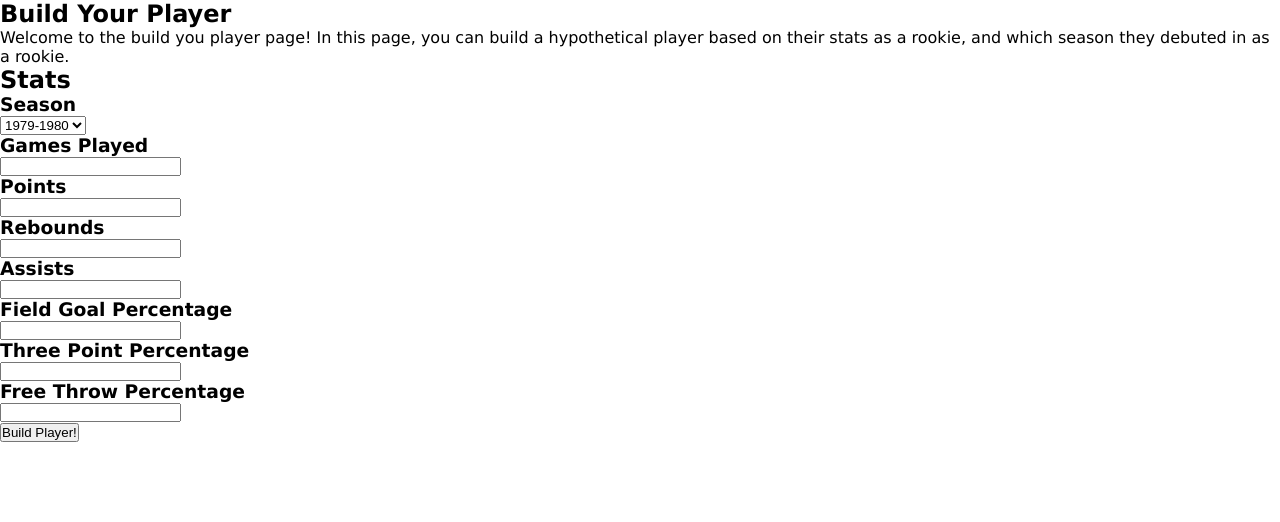
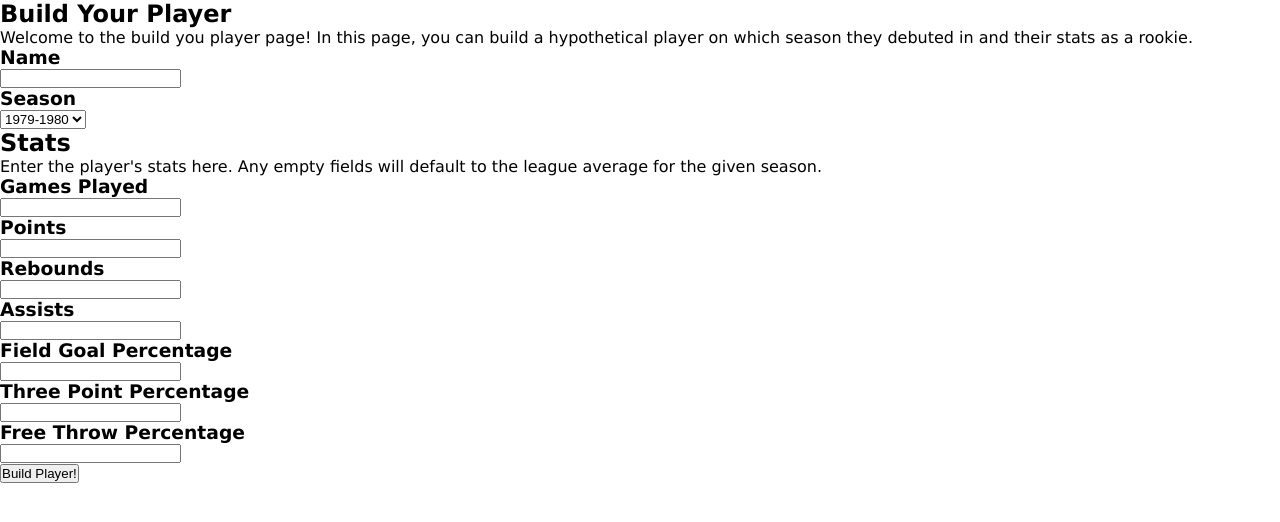
Before and after one commit to murphylee10/hoop-stats, a Flask app: page /hypo-player in a window 1280 px wide; the page is wider, and only the part inside the window is pictured. Shown: the part 50-572 px from the top of that part. Run offline with Flask 3, Linux system fonts and the light colour scheme.

Commit message:
fixed division by 0 in duel page

```diff
--- a/app.py
+++ b/app.py
@@ -142,10 +142,13 @@ def register():
 def query():
     return render_template("query.html")
 
+def divide(a, b):
+    if (b == 0):
+        return 0
+    return a/b
 
 @app.route('/duel-result', methods=["POST"])
 def duel_result():
-    debug = open("debug.txt", "w")
     #input from html form
     data = json.loads(request.data)
     #sqlite3
@@ -228,22 +231,17 @@ def duel_result():
             start = 1
         for i in range(start, col_cnt):
             if (denom1[i] != 0):
-                debug.write(str(num1[i]) + "\n")
-                debug.write(str(denom1[i]) + "\n")
-                num1[i] /= 0.01*denom1[i]
+                num1[i] = 100*divide(num1[i], denom1[i])
             else:
-                num1[i] /= tot_games1
+                num1[i] = divide(num1[i], tot_games1)
             num1[i] = round(num1[i], 1)
         for i in range(start, col_cnt):
             if (denom2[i] != 0):
-                debug.write(str(num2[i]) + "\n")
-                debug.write(str(denom2[i]) + "\n")
-                num2[i] /= 0.01*denom2[i]
+                num2[i] = 100*divide(num2[i], denom2[i])
             else:
-                num2[i] /= tot_games2
+                num2[i] = divide(num2[i], tot_games2)
             num2[i] = round(num2[i], 1)
         #return the processed result
-        debug.close()
         return jsonify({"OK": True, "stats1": num1, "stats2": num2})
     else: #season == "rookie" or season == "custom"
         if (season == "rookie"):
@@ -265,9 +263,9 @@ def duel_result():
                 if (pair[0] == "gp"):
                     stats1.append(tup[tup_col])
                 elif (len(pair[1]) == 1):
-                    stats1.append(round(tup[tup_col]/tup[1], 1))
+                    stats1.append(round(divide(tup[tup_col], tup[1]), 1))
                 else:
-                    stats1.append(round(100*tup[tup_col + 1]/tup[tup_col], 1))
+                    stats1.append(round(100*divide(tup[tup_col + 1], tup[tup_col]), 1))
                 tup_col += len(pair[1])
         for tup in p2_res:
             if tup[0] != season2:
@@ -279,9 +277,9 @@ def duel_result():
                 if (pair[0] == "gp"):
                     stats2.append(tup[tup_col])
                 elif (len(pair[1]) == 1):
-                    stats2.append(round(tup[tup_col]/tup[1], 1))
+                    stats2.append(round(divide(tup[tup_col], tup[1]), 1))
                 else:
-                    stats2.append(round(100*tup[tup_col + 1]/tup[tup_col], 1))
+                    stats2.append(round(100*divide(tup[tup_col + 1], tup[tup_col]), 1))
                 tup_col += len(pair[1])
         #check that the query was valid
         if (stats1 == []):
@@ -295,6 +293,11 @@ def duel_result():
 def duel():
     return render_template("duel.html")
 
+@app.route('/hypo-player-result', methods=["POST"])
+def hypo_player_result():
+    #input from html form
+    data = json.loads(request.data)
+
 
 @app.route('/hypo-player')
 def hypo_player():
--- a/templates/hypo-player.html
+++ b/templates/hypo-player.html
@@ -5,38 +5,41 @@
 {% block content %}
     <div id="content">
 
-        <form action="" method="POST" id="hypo-form">
-
         <h2>Build Your Player</h2>
         <p>
             Welcome to the build you player page!
             In this page, you can build a hypothetical
-                player based on their stats as a rookie,
-                and which season they debuted in as a rookie.
+            player on which season they debuted in and
+            their stats as a rookie.
         </p>
 
+        <h3>Name</h3>
+        <input type="text" name="p_name" id="p_name">
+        <h3>Season</h3>
+        <select name = "season" id="season"></select>
+
         <h2>Stats</h2>
-            <h3>Season</h3>
-            <select id="season">
-            </select>
+        <p>
+            Enter the player's stats here. Any empty fields
+            will default to the league average for the
+            given season.
+        </p>
         <h3>Games Played</h3>
-            <input type="text" id="g">
+        <input type="text" name="gp" id="gp">
         <h3>Points</h3>
-            <input type="text" id="pts">
+        <input type="text" name="pts" id="pts">
         <h3>Rebounds</h3>
-            <input type="text" id="trb">
+        <input type="text" name="reb" id="reb">
         <h3>Assists</h3>
-            <input type="text" id="ast">
+        <input type="text" name="ast" id="ast">
         <h3>Field Goal Percentage</h3>
-            <input type="text" id="fg">
+        <input type="text" name="fg_pct" id="fg_pct">
         <h3>Three Point Percentage</h3>
-            <input type="text" id="fg3">
+        <input type="text" name="fg3_pct" id="fg3_pct">
         <h3>Free Throw Percentage</h3>
-            <input type="text" id="ft"><br>
+        <input type="text" name="ft_pct" id="ft_pct"><br>
 
-            <input type="submit" value="Build Player!" id="build">
-
-        </form>
+        <input type="submit" value="Build Player!" name="build" id="build">
 
         <script src="../static/js/season-dropdown.js"></script>
         <script src="../static/js/hypo-player.js"></script>
```
Lines whose indentation alone changed are shown as unchanged.
